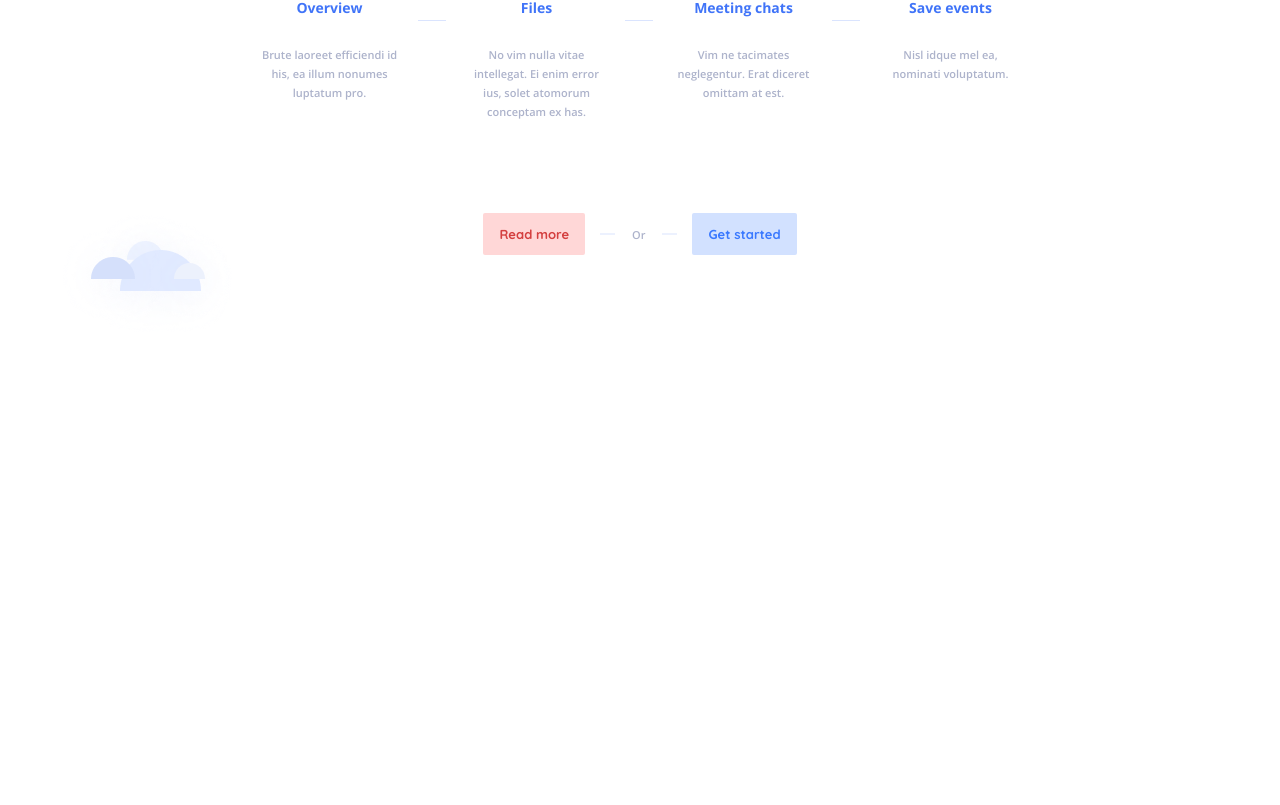
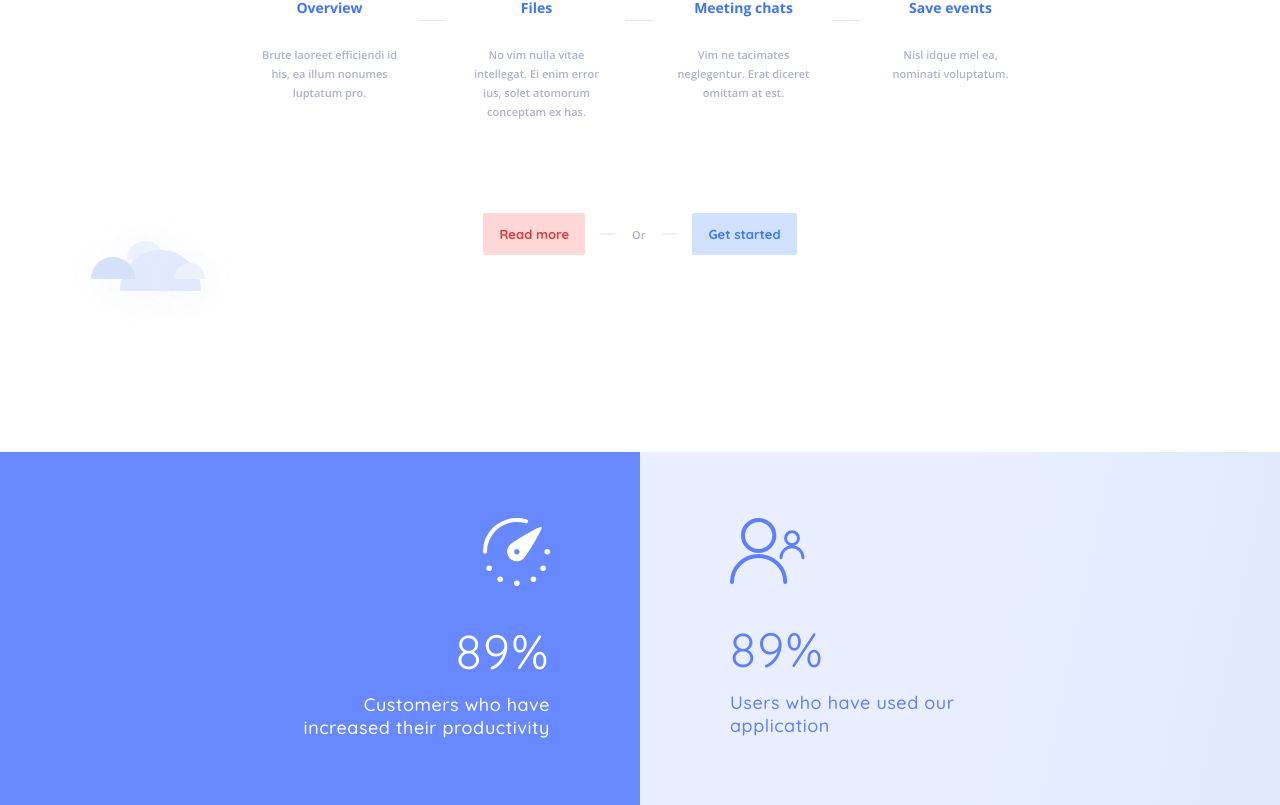
Before and after one commit to retromodernism/clean_simple_landing_page, a React (Create React App) app: page / in a window 1280 px wide. Shown: the part 2000-2805 px from the top of the page. Before the commit the page ends 2452 px from the top, so only its background shows below. Built offline with nearby package versions, Linux system fonts and the light colour scheme.

Commit message:
Добавил блок Stats

```diff
--- a/src/App.js
+++ b/src/App.js
@@ -4,6 +4,7 @@ import Features from './components/features/features';
 import Header from './components/header/header';
 import PlanAndManage from './components/PlanAndManage/PlanAndManage';
 import Slider from './components/slider/slider';
+import Stats from './components/stats/stats';
 
 const App = (props) => {
   return (
@@ -14,6 +15,7 @@ const App = (props) => {
         <Customers />
         <PlanAndManage />
         <Features />
+        <Stats />
       </main>
     </div>
   );
--- /dev/null
+++ b/src/components/stats/stats.jsx
@@ -0,0 +1,26 @@
+import "./stats.scss";
+import left_icon from "./src/left-icon.svg";
+import right_icon from "./src/right-icon.svg";
+
+const Stats = (props) => {
+  return (
+    <section className="stats">
+      <div className="stats__container">
+        <div className="stats__block stats__block_left">
+          <img src={left_icon} alt="" className="stats__block-icon" />
+          <h1 className="stats__block-h1">89%</h1>
+          <p className="stats__block-p">
+            Customers who have increased their productivity
+          </p>
+        </div>
+        <div className="stats__block stats__block_right">
+          <img src={right_icon} alt="" className="stats__block-icon" />
+          <h1 className="stats__block-h1">89%</h1>
+          <p className="stats__block-p">Users who have used our application</p>
+        </div>
+      </div>
+    </section>
+  );
+};
+
+export default Stats;
--- /dev/null
+++ b/src/components/stats/stats.scss
@@ -0,0 +1,48 @@
+.stats {
+  width: 1440px;
+  .stats__container {
+    display: flex;
+    justify-content: center;
+    .stats__block {
+      padding: 66px 90px;
+      width: 100%;
+      display: flex;
+      flex-direction: column;
+      .stats__block-icon {
+        margin-bottom: 24px;
+      }
+      .stats__block-h1 {
+        font-family: 'Quicksand';
+        font-style: normal;
+        font-weight: normal;
+        font-size: 48px;
+        line-height: 83px;
+
+        text-align: right;
+        letter-spacing: 0.03em;
+      }
+      .stats__block-p {
+        font-family: 'Quicksand';
+        font-style: normal;
+        font-weight: 500;
+        font-size: 18px;
+        line-height: 23px;
+        letter-spacing: 0.03em;
+        max-width:  260px;
+      }
+      &.stats__block_left {
+        background: #6888ff;
+        align-items: flex-end;
+        color: #ffffff;
+        text-align: right;
+      }
+      &.stats__block_right {
+        background: linear-gradient(101.48deg, #E9EFFF 41.56%, #E0E9FF 81.53%);
+        align-items: flex-start;
+        color: #5E80FF;
+
+        text-align: left;
+      }
+    }
+  }
+}
```
Also changed, not shown: src/components/stats/src/left-icon.svg (added), src/components/stats/src/right-icon.svg (added).
